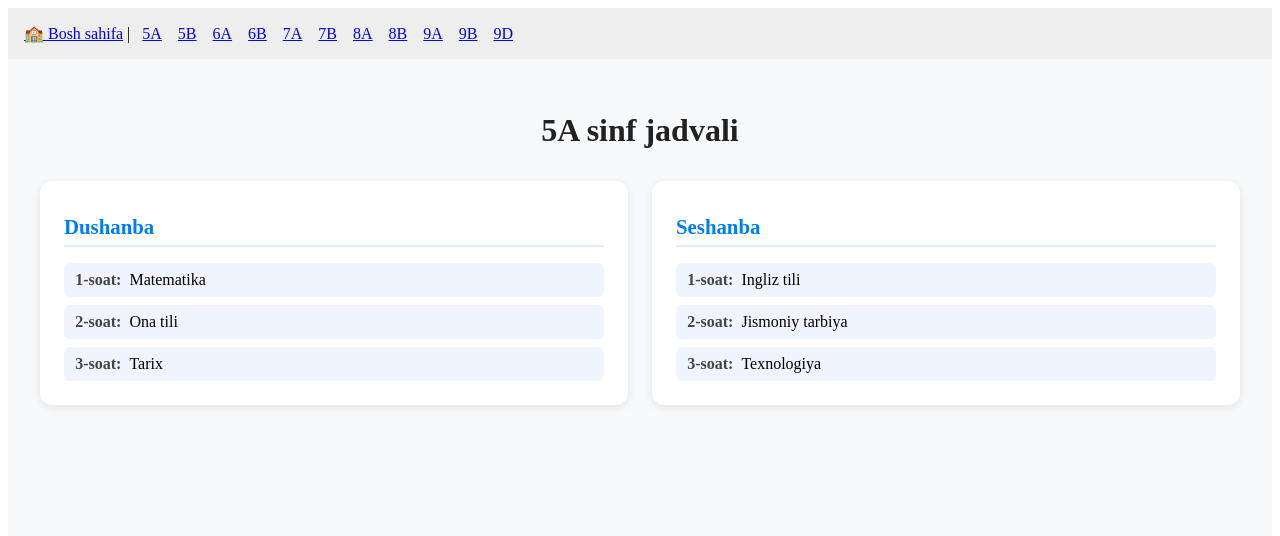
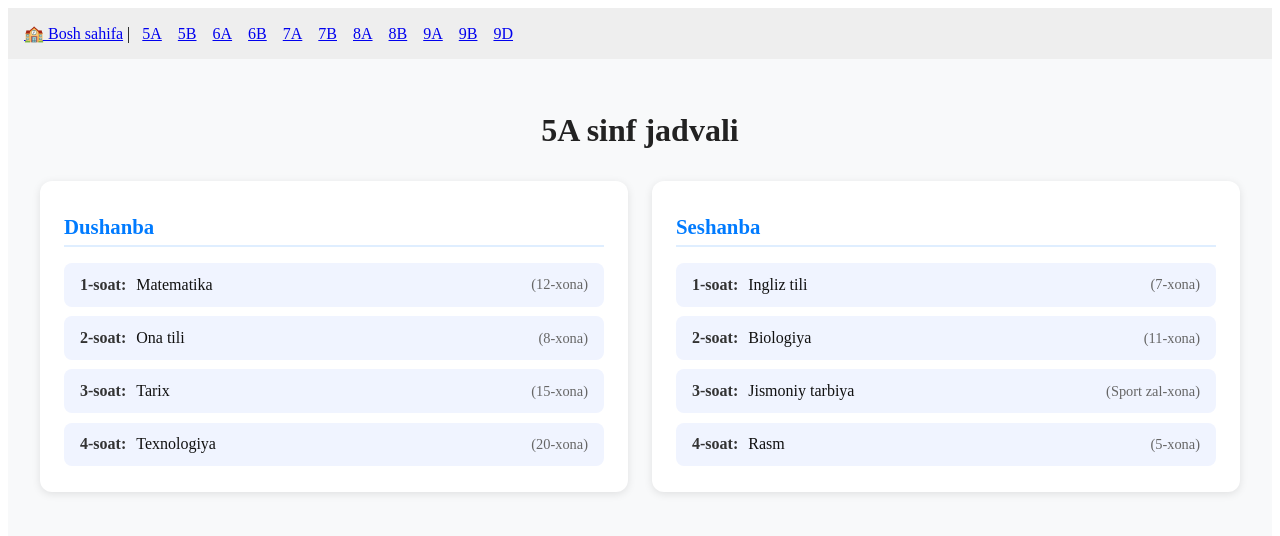
Before and after one commit to ibrohimovich884/jurnal-uz, a React (Vite) app: page /class/5a in a window 1280 px wide. Shown: the top 536 px of the page. Built offline with nearby package versions, Linux system fonts and the light colour scheme.

Commit message:
new stile

```diff
--- a/index.html
+++ b/index.html
@@ -4,7 +4,7 @@
     <meta charset="UTF-8" />
     <link rel="icon" type="image/svg+xml" href="/vite.svg" />
     <meta name="viewport" content="width=device-width, initial-scale=1.0" />
-    <title>dars-jadval</title>
+    <title>Jurnal.uz</title>
   </head>
   <body>
     <div id="root"></div>
--- a/src/data/schedules.jsx
+++ b/src/data/schedules.jsx
@@ -1,13 +1,34 @@
 export default {
   "5a": [
-    { day: "Dushanba", subjects: ["Matematika", "Ona tili", "Tarix"] },
-    { day: "Seshanba", subjects: ["Ingliz tili", "Jismoniy tarbiya", "Texnologiya"] },
+    {
+      day: "Dushanba",
+      subjects: [
+        { name: "Matematika", room: 12, teacher: "Aziza opa" },
+        { name: "Ona tili", room: 8, teacher: "Gulbahor opa" },
+        { name: "Tarix", room: 15, teacher: "Bekzod aka" },
+        { name: "Texnologiya", room: 20, teacher: "Ilyos aka" },
+      ],
+    },
+    {
+      day: "Seshanba",
+      subjects: [
+        { name: "Ingliz tili", room: 7, teacher: "Dilshoda opa" },
+        { name: "Biologiya", room: 11, teacher: "Malika opa" },
+        { name: "Jismoniy tarbiya", room: "Sport zal", teacher: "Sardor aka" },
+        { name: "Rasm", room: 5, teacher: "Munisa opa" },
+      ],
+    },
   ],
+
   "5b": [
-    { day: "Dushanba", subjects: ["Matematika", "O‘qish", "Tasviriy san’at"] },
+    {
+      day: "Dushanba",
+      subjects: [
+        { name: "O‘qish", room: 9, teacher: "Dildora opa" },
+        { name: "Matematika", room: 12, teacher: "Aziza opa" },
+        { name: "Tarix", room: 15, teacher: "Bekzod aka" },
+        { name: "Rus tili", room: 14, teacher: "Elena Ivanovna" },
+      ],
+    },
   ],
-  "6a": [
-    { day: "Dushanba", subjects: ["Fizika", "Algebra", "Informatika"] },
-  ],
-  // shunga o‘xshab qolgan sinflarni ham to‘ldiraverasan
 };
--- a/src/pages/ClassPage.css
+++ b/src/pages/ClassPage.css
@@ -14,7 +14,7 @@
 
 .schedule-container {
   display: grid;
-  grid-template-columns: repeat(auto-fit, minmax(240px, 1fr));
+  grid-template-columns: repeat(auto-fit, minmax(260px, 1fr));
   gap: 1.5rem;
 }
 
@@ -45,25 +45,63 @@
   margin: 0;
 }
 
-.lessons-list li {
-  padding: 0.5rem 0.7rem;
+.lesson-item {
   background: #f0f4ff;
-  border-radius: 6px;
-  margin-bottom: 0.5rem;
-  font-size: 1rem;
+  border-radius: 8px;
+  margin-bottom: 0.6rem;
+  cursor: pointer;
+  overflow: hidden;
+  transition: all 0.3s ease;
+}
+
+.lesson-main {
   display: flex;
+  justify-content: space-between;
   align-items: center;
-  gap: 0.5rem;
+  padding: 0.8rem 1rem;
 }
 
 .lesson-hour {
   font-weight: bold;
-  color: #444;
+  color: #333;
 }
 
-.not-found {
-  padding: 2rem;
-  text-align: center;
-  color: #dc3545;
-  font-size: 1.3rem;
+.lesson-name {
+  flex: 1;
+  margin-left: 10px;
+  color: #111;
 }
+
+.lesson-room {
+  font-size: 0.9rem;
+  color: #666;
+}
+
+.lesson-details {
+  background: #e8edff;
+  padding: 0.8rem 1rem 1rem;
+  border-top: 1px solid #d0d8ff;
+  animation: expand 0.25s ease;
+}
+
+.lesson-details p {
+  margin: 4px 0;
+  font-size: 0.95rem;
+  color: #333;
+}
+
+@keyframes expand {
+  from {
+    opacity: 0;
+    transform: scaleY(0.9);
+  }
+  to {
+    opacity: 1;
+    transform: scaleY(1);
+  }
+}
+
+.lesson-item.expanded {
+  background: #e0e7ff;
+  border: 1px solid #bfc9ff;
+}
--- a/src/pages/ClassPage.jsx
+++ b/src/pages/ClassPage.jsx
@@ -1,14 +1,29 @@
 import { useParams } from "react-router";
 import schedules from "../data/schedules";
+import { useState } from "react";
 import "./ClassPage.css";
 
 export default function ClassPage() {
   const { className } = useParams();
   const schedule = schedules[className];
+  const [selectedLessonIndex, setSelectedLessonIndex] = useState(null); // faqat bitta ochiladi
 
   if (!schedule) {
     return <h2 className="not-found">Bu sinf uchun jadval topilmadi.</h2>;
   }
+
+  // Dars vaqtlarini avtomatik hisoblash
+  const getLessonTime = (index) => {
+    const startHour = 8;
+    const lessonMinutes = 45;
+    const breakMinutes = 10;
+    const totalMinutes = index * (lessonMinutes + breakMinutes);
+    const start = new Date(0, 0, 0, startHour, totalMinutes);
+    const end = new Date(start.getTime() + lessonMinutes * 60000);
+
+    const format = (d) => d.toLocaleTimeString([], { hour: "2-digit", minute: "2-digit" });
+    return `${format(start)} - ${format(end)}`;
+  };
 
   return (
     <div className="class-page">
@@ -18,12 +33,34 @@ export default function ClassPage() {
         {schedule.map((day, idx) => (
           <div className="day-card" key={idx}>
             <h2 className="day-name">{day.day}</h2>
+
             <ul className="lessons-list">
-              {day.subjects.map((subject, i) => (
-                <li key={i}>
-                  <span className="lesson-hour">{i + 1}-soat:</span> {subject}
-                </li>
-              ))}
+              {day.subjects.map((lesson, i) => {
+                const id = `${idx}-${i}`;
+                const isOpen = selectedLessonIndex === id;
+                return (
+                  <li
+                    key={i}
+                    className={`lesson-item ${isOpen ? "expanded" : ""}`}
+                    onClick={() =>
+                      setSelectedLessonIndex(isOpen ? null : id)
+                    }
+                  >
+                    <div className="lesson-main">
+                      <span className="lesson-hour">{i + 1}-soat:</span>
+                      <span className="lesson-name">{lesson.name}</span>
+                      <span className="lesson-room">({lesson.room}-xona)</span>
+                    </div>
+
+                    {isOpen && (
+                      <div className="lesson-details">
+                        <p><b>Ustoz:</b> {lesson.teacher}</p>
+                        <p><b>Vaqt:</b> {getLessonTime(i)}</p>
+                      </div>
+                    )}
+                  </li>
+                );
+              })}
             </ul>
           </div>
         ))}
```
Also changed, not shown: 1 other file (tests, documents, lock files or other folders).
